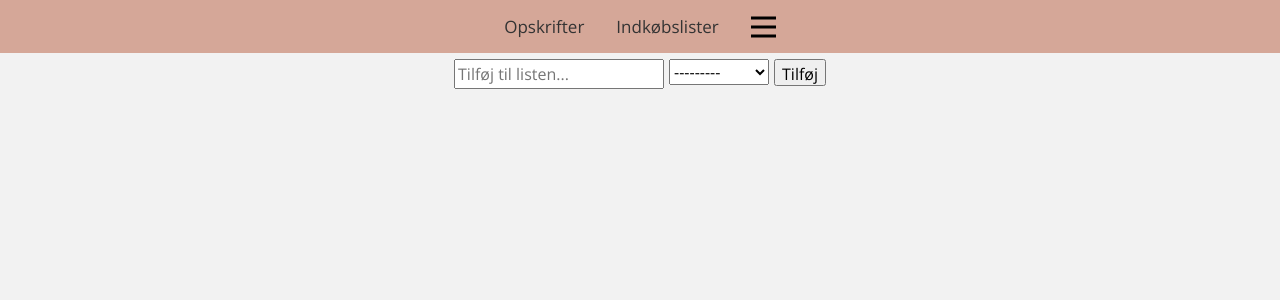
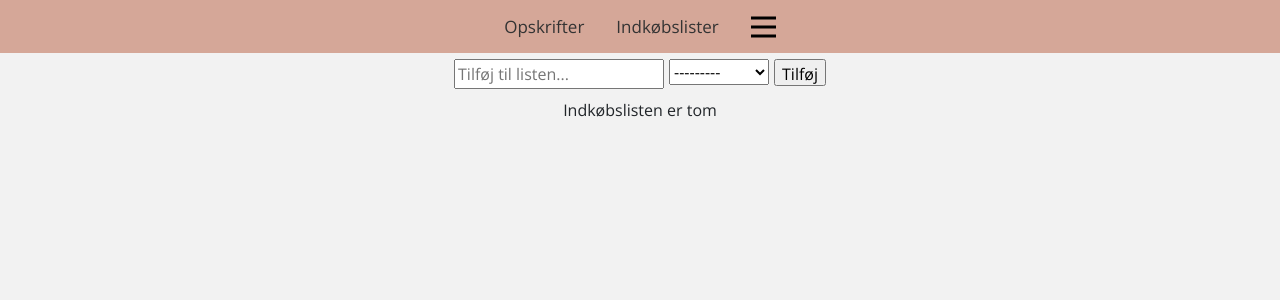
Before and after one commit to kaspernyhus/madplan, a Django app: page /todo/1/ in a window 1280 px wide. Shown: the top 300 px of the page. Run offline with Django 3.2, Linux system fonts and the light colour scheme; data that the repository does not hold is empty; some libraries are stand-ins or nearby versions.

Commit message:
minor improvements

```diff
--- a/templates/todo/shoppinglist.html
+++ b/templates/todo/shoppinglist.html
@@ -25,7 +25,6 @@
         <tr class="grouplabel">
             <th colspan="2">{{ category }}</th>
         </tr>
-
         {% for task in tasks %}
             {% if task.ingredient_category.id == category.id %}
                 <tr>
@@ -54,7 +53,8 @@
             {% endif %}
         {% endfor %}
     </tbody>
-
+    {% empty %}
+        <p class="center">Indkøbslisten er tom</p>
     {% endfor %}
 
 
--- a/todo/views.py
+++ b/todo/views.py
@@ -57,7 +57,7 @@ def view_shoppinglist(request, shoppinglist_id):
   # ingredient categories in shoppinglist
   categories = []
   [categories.append(task.ingredient_category) for task in tasks_quary if task.ingredient_category not in categories]
-
+  print('---------', tasks_quary)
   context = {'tasks': tasks_quary, 'categories': categories, 'form': form}
   return render(request, 'todo/shoppinglist.html', context)
 
```
Lines whose indentation alone changed are shown as unchanged.
